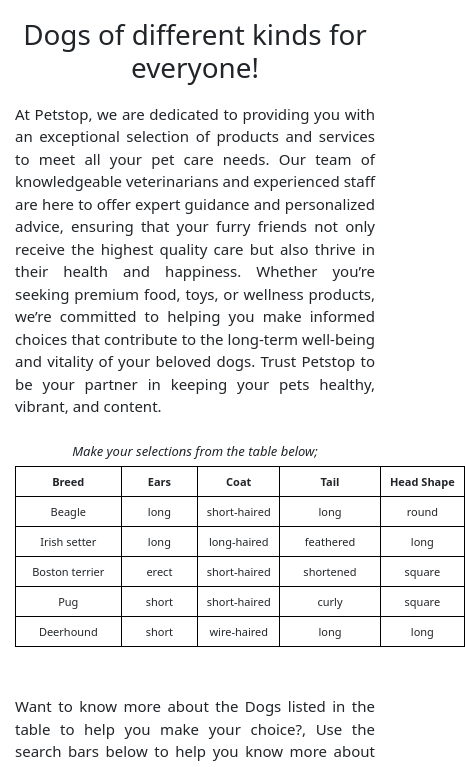
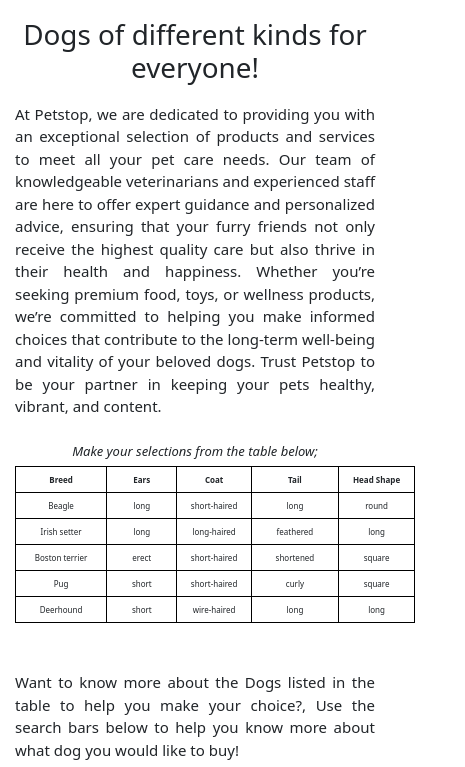
Before and after one commit to Just-deen/POST-requests-using-HTML-forms-and-Google-sheets, a plain HTML site: page index.html in a window 390 px wide. Shown: the part 71-838 px from the top of the page, 465 px wide, since content can reach past the window. Drawn offline with nearby package versions, Linux system fonts and the light colour scheme.

Commit message:
Update proj.1.css

```diff
--- a/proj.1.css
+++ b/proj.1.css
@@ -223,9 +223,9 @@ border-radius: 40px;
 
 @media (max-width: 1025px){
     table, th, td{
-        width: 450px;
+        width: 400px;
         padding: 7px;
-        font-size: 11px;
+        font-size: 8px;
     }
 
     .sub, .search{
```
